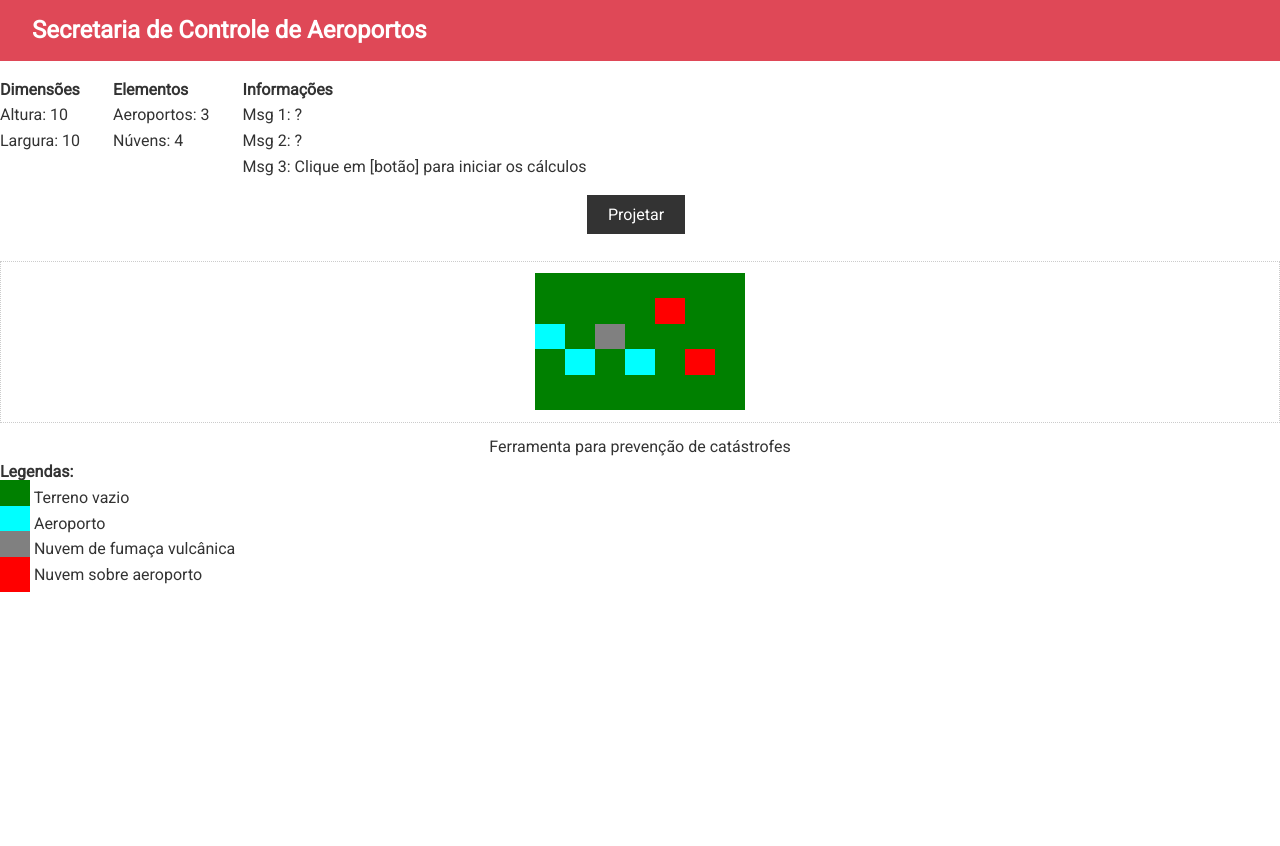
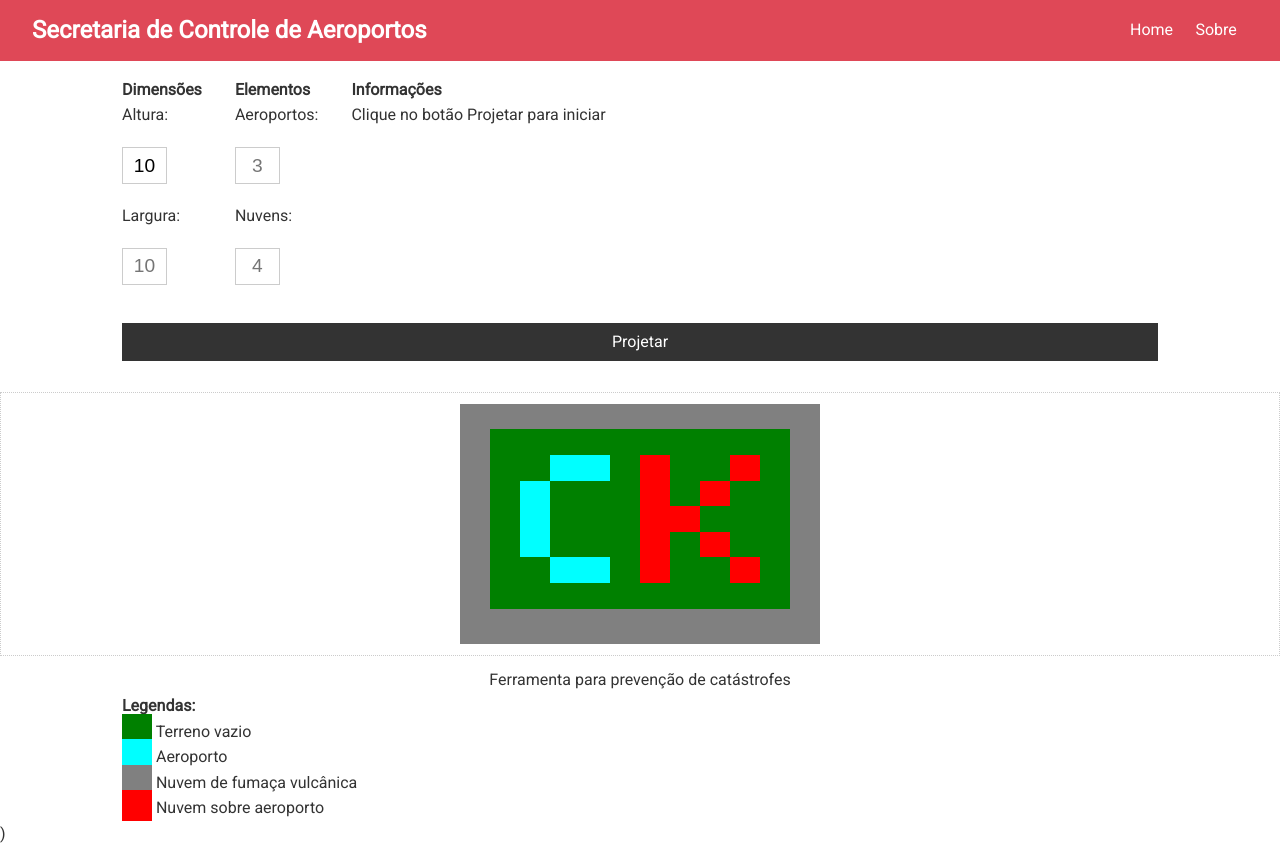
Before and after one commit to nsroncosmo/desafio, a React (Create React App) app in the folder client/: page / in a window 1280 px wide. Before the commit the page ends 800 px from the top, so only its background shows below. Built offline with nearby package versions, Linux system fonts and the light colour scheme.

Commit message:
Router funcionando

```diff
--- a/client/package.json
+++ b/client/package.json
@@ -12,6 +12,7 @@
     "jquery": "^3.4.1",
     "react": "^16.13.1",
     "react-dom": "^16.13.1",
+    "react-router-dom": "^5.1.2",
     "react-scripts": "3.4.1"
   },
   "scripts": {
--- a/client/src/App.js
+++ b/client/src/App.js
@@ -1,11 +1,14 @@
-import React from 'react';
+import React, { Fragment } from 'react';
+import { BrowserRouter as Router, Route, Switch } from 'react-router-dom';
 import './App.css';
 import Controller from './components/Controller';
+import Navbar from './components/Layout/Navbar';
+import About from './components/pages/About';
 //import PropTypes from 'prop-types';
 
 export default function App() {
 
-const dados = {//[dados,ctrlDados] = useState({
+  const dados = {//[dados,ctrlDados] = useState({
     dimensions: {
       width: 10,
       height: 10,
@@ -15,14 +18,26 @@ const dados = {//[dados,ctrlDados] = useState({
       clouds: 4,
     },
     info:{
-      fDay: "?",
-      lDay: "?",
-      dMsg: "Clique em [botão] para iniciar os cálculos",
+      fDay: "",
+      lDay: "",
+      dMsg: "Clique no botão Projetar para iniciar",
     },
   }/*)*/;
 
 
-  return ( <Controller data={dados} /*ctrl={ctrlDados}*/ /> )
+  return (
+    <Router>
+      <Navbar />
+      <Switch>
+        <Route exact path="/" render = {props=>(
+          <Fragment>
+            <Controller data={dados} /*ctrl={ctrlDados}*/ /> )
+          </Fragment>
+      )} />
+      <Route exect path='/about' component={About}/>
+      </Switch>
+    </Router>
+    )
 }
 
 App.propTypes = {
--- a/client/src/components/Botoneira.js
+++ b/client/src/components/Botoneira.js
@@ -2,39 +2,41 @@ import React from 'react';
 
 export default function Botoneira(props) {
 	const estilo = {"float": "left","marginRight": "33px" };
+	const btnInput = {"width": "45px", "textAlign": "center"}
 	const { dimensions, elements, info } = props.data
 
 	return (
 
-		<div >
+		<form className="form">
 			<div style ={estilo}>
 				<h4>Dimensões</h4>
 				<div>
-					<p>Altura: {dimensions.height}</p>
-					<p>Largura: {dimensions.width}</p>
+					<p>Altura: <input style={btnInput} type="text" name="width" value={dimensions.height}/></p>
+					<p>Largura: <input style={btnInput} type="text" name="width" placeholder={dimensions.width}/></p>
 				</div>
 			</div>
 			<div style ={estilo}>
 				<h4>Elementos</h4>
 				<div>
-					<p>Aeroportos: {elements.airports}</p>
-					<p>Núvens: {elements.clouds}</p>
+					<p>Aeroportos: <input style={btnInput} type="text" name="airports" placeholder={elements.airports}/></p>
+					<p>Nuvens:  <input style={btnInput} type="text" name="clouds" placeholder={elements.clouds}/></p>
 				</div>
 			</div>
 			<div style ={estilo}>
 				<h4>Informações</h4>
 				<div>
-					<p>Msg 1: {info.fDay}</p>
-					<p>Msg 2: {info.lDay}</p>
-					<p>Msg 3: {info.dMsg}</p>
+					<p>{info.dMsg}</p>
+					<p>{info.fDay}</p>
+					<p>{info.lDay}</p>
 				</div>
 			</div>
 
 			<div style={{"clear": "both"}}></div>
 			<div className="text-center">
-				<button className="btn btn-dark my-1">Projetar</button>
+				<input type="submit" value="Projetar" className="btn btn-dark btn-block"/>
 			</div>
-		</div>
-)
+		</form>
+	)
+//				<button className="btn btn-dark my-1">Projetar</button>
 
 }
--- a/client/src/components/Cell.js
+++ b/client/src/components/Cell.js
@@ -1,12 +1,12 @@
 import React, { Fragment } from 'react';
 
-const Cell = (props) => {
+const Cell = ({ row, tmp }) => {
 
 	return (
 		<Fragment>
-		{props.row.map( y => {
+		{row.map( (y,z) => {
 			return (
-				<i className={`Cell-${y}`}>M</i>
+				<i key={`${tmp}${y}${z}`} className={`Cell-${y}`}>M</i>
 				);
 		})}
 		</Fragment>
--- a/client/src/components/Controller.js
+++ b/client/src/components/Controller.js
@@ -1,7 +1,6 @@
 import React, { Fragment } from 'react';
 import Botoneira from '../components/Botoneira';
 import Fundo from '../components/Fundo';
-import Navbar from '../components/Layout/Navbar';
 import Map from './Map';
 //import { callAPI } from '../utils/utils';
 //const { callAPI, guid  } = require('../utils/utils');
@@ -14,10 +13,13 @@ export default function Controller(props){
 //render() {
 	return (
 		<Fragment>
-				<Navbar />
-				<Botoneira data={props.data}/>
+				<div className="container">
+					<Botoneira data={props.data}/>
+				</div>
 				<Map />
-				<Fundo />
+				<div className="container">
+					<Fundo />
+				</div>
 		</Fragment>
 	)
 //}
--- a/client/src/components/Layout/Navbar.js
+++ b/client/src/components/Layout/Navbar.js
@@ -8,6 +8,14 @@ const Navbar = ({icon, title}) => {
 			<h1>
 				<i className="{icon}" /> {title}
 			</h1>
+			<ul>
+				<li>
+					<a href="/">Home</a>
+				</li>
+				<li>
+					<a href="/about">Sobre</a>
+				</li>
+			</ul>
 		</nav>
 	)
 }
--- a/client/src/components/Map.js
+++ b/client/src/components/Map.js
@@ -9,11 +9,15 @@ import Cell from '../components/Cell';
 export default function Map() {
 
 	let mapaInicio = [
-		[0,0,0,0,0,0,0],
-		[0,0,0,0,3,0,0],
-		[1,0,2,0,0,0,0],
-		[0,1,0,1,0,3,0],
-		[0,0,0,0,0,0,0]
+		[2,2,2,2,2,2,2,2,2,2,2,2],
+		[2,0,0,0,0,0,0,0,0,0,0,2],
+		[2,0,0,1,1,0,3,0,0,3,0,2],
+		[2,0,1,0,0,0,3,0,3,0,0,2],
+		[2,0,1,0,0,0,3,3,0,0,0,2],
+		[2,0,1,0,0,0,3,0,3,0,0,2],
+		[2,0,0,1,1,0,3,0,0,3,0,2],
+		[2,0,0,0,0,0,0,0,0,0,0,2],
+		[2,2,2,2,2,2,2,2,2,2,2,2],
 	];
 
 	return (
--- /dev/null
+++ b/client/src/components/pages/About.js
@@ -0,0 +1,22 @@
+import React, { Fragment } from 'react'
+
+const About = () => {
+	return (
+		<Fragment>
+			<h1>Sobre esse <b>desafio</b></h1>
+			<h5>Segue o um pequeno teste no formato de coding Dojo.</h5>
+			<p></p>
+			<h2>Premissas</h2>
+			<p>Um vulcão acaba de entrar em erupção, provocando uma nuvem de cinzas que se alastra impedindo a circulação aérea.
+ O governo está muito preocupado e deseja saber quando uma nuvem de cinzas irá atingir todos os aeroportos do país.</p>
+<p>Está disponível um mapa detalhando a situação atual.</p>
+<p>O mapa é retangular, dividido em pequenos quadrados.</p>
+<p>Neste mapa existem três tipos de quadrados:</p>
+<p>nuvem (indicando que esta região do mapa já está coberto por nuvens),</p>
+<p>aeroportos (indicando a localização de um aeroporto)</p>
+<p>e todas as outras (indicando locais onde a nuvem ainda não chegou).</p>
+
+		</Fragment>
+	)
+}
+export default About
--- a/package.json
+++ b/package.json
@@ -7,7 +7,8 @@
     "dev": "concurrently --kill-others-on-fail \"npm run server\" \"npm run client\""
   },
   "dependencies": {
-    "express": "^4.16.2"
+    "express": "^4.16.2",
+    "react-router-dom": "^5.1.2"
   },
   "devDependencies": {
     "concurrently": "^3.5.0"
```
Also changed, not shown: 2 other files (tests, documents, lock files or other folders).
